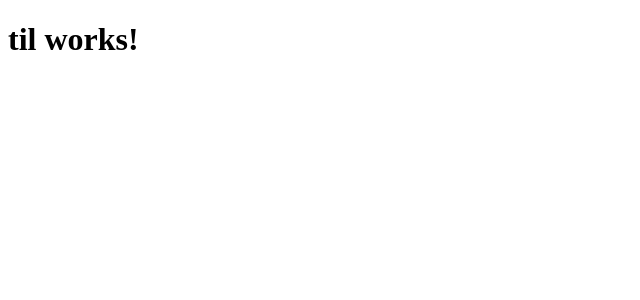
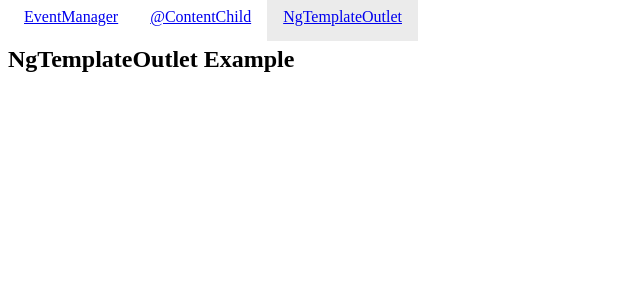
Before and after one commit to AngularAir/ep110-til, an Angular app: page /ngtemplateoutlet in a window 1280 px wide. Shown: the top 300 px of the page, without its empty margins (0-640 px from the left). Built offline with nearby package versions, Linux system fonts and the light colour scheme.

Commit message:
app structure and 3 example components

```diff
--- a/src/app/app.component.html
+++ /dev/null
@@ -1,3 +0,0 @@
-<h1>
-  {{title}}
-</h1>
--- a/src/app/app.component.ts
+++ b/src/app/app.component.ts
@@ -2,9 +2,20 @@ import { Component } from '@angular/core';
 
 @Component({
   selector: 'til-root',
-  templateUrl: './app.component.html',
-  styleUrls: ['./app.component.css']
+  template: `
+    <nav>
+      <a routerLink="/eventmanager" routerLinkActive="active">EventManager</a>
+      <a routerLink="/contentchild" routerLinkActive="active">@ContentChild</a>
+      <a routerLink="/ngtemplateoutlet" routerLinkActive="active">NgTemplateOutlet</a>
+    </nav>
+    <section>
+      <router-outlet></router-outlet>
+    </section>
+  `,
+  styles: [`
+    a {padding:1em;}
+    a.active {background-color:#ebebeb;}
+  `]
 })
 export class AppComponent {
-  title = 'til works!';
 }
--- /dev/null
+++ b/src/app/examples/content-child.component.ts
@@ -0,0 +1,6 @@
+import { Component } from '@angular/core';
+@Component({
+  selector: 'til-content-child',
+  template: `<h2>@ContentChild Example</h2>`
+})
+export class ContentChildComponent {}
--- /dev/null
+++ b/src/app/examples/event-manager.component.ts
@@ -0,0 +1,6 @@
+import { Component } from '@angular/core';
+@Component({
+  selector: 'til-event-manager',
+  template: `<h2>EventManager Example</h2>`
+})
+export class EventManagerComponent {}
--- /dev/null
+++ b/src/app/examples/ng-template-outlet.component.ts
@@ -0,0 +1,6 @@
+import { Component } from '@angular/core';
+@Component({
+  selector: 'til-ng-template-outlet',
+  template: `<h2>NgTemplateOutlet Example</h2>`
+})
+export class NgTemplateOutletComponent {}
--- a/src/index.html
+++ b/src/index.html
@@ -2,7 +2,7 @@
 <html>
 <head>
   <meta charset="utf-8">
-  <title>Ep110Til</title>
+  <title>ngAir 110 - TIL #3</title>
   <base href="/">
 
   <meta name="viewport" content="width=device-width, initial-scale=1">
```
Also changed, not shown: src/app/app.module.ts (+18 -3 lines), src/app/app.component.css (deleted), 1 other file (tests, documents, lock files or other folders).
